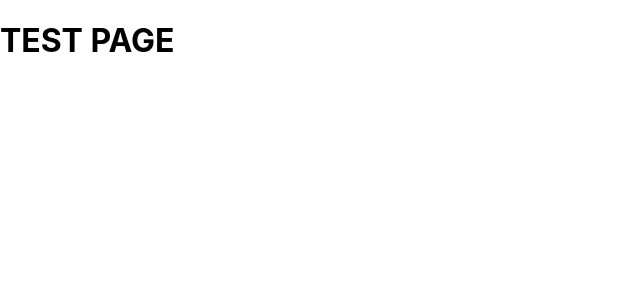
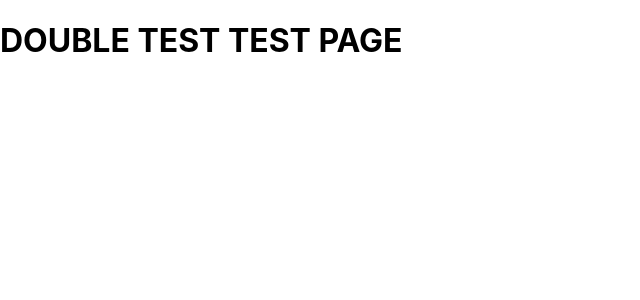
Before and after one commit to Vokoloven/react-test-app, a React (Create React App) app: page / in a window 1280 px wide. Shown: the top 300 px of the page, without its empty margins (0-640 px from the left). Built offline with nearby package versions, Linux system fonts and the light colour scheme.

Commit message:
Added double test

```diff
--- a/src/App.tsx
+++ b/src/App.tsx
@@ -3,7 +3,7 @@ import React from "react";
 
 export const App:React.FC = () => {
 
-return <h1>TEST PAGE</h1>
+return <h1>DOUBLE TEST TEST PAGE</h1>
 
 
 }
```
